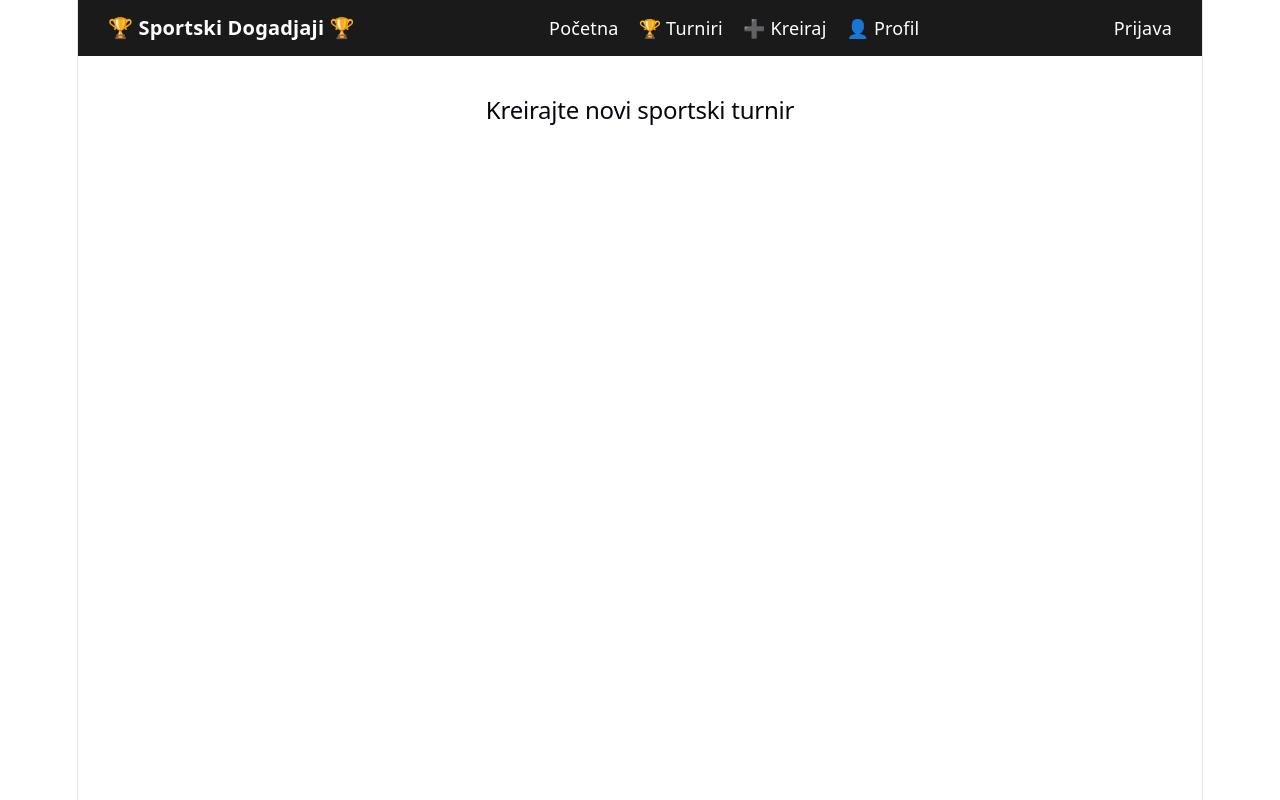
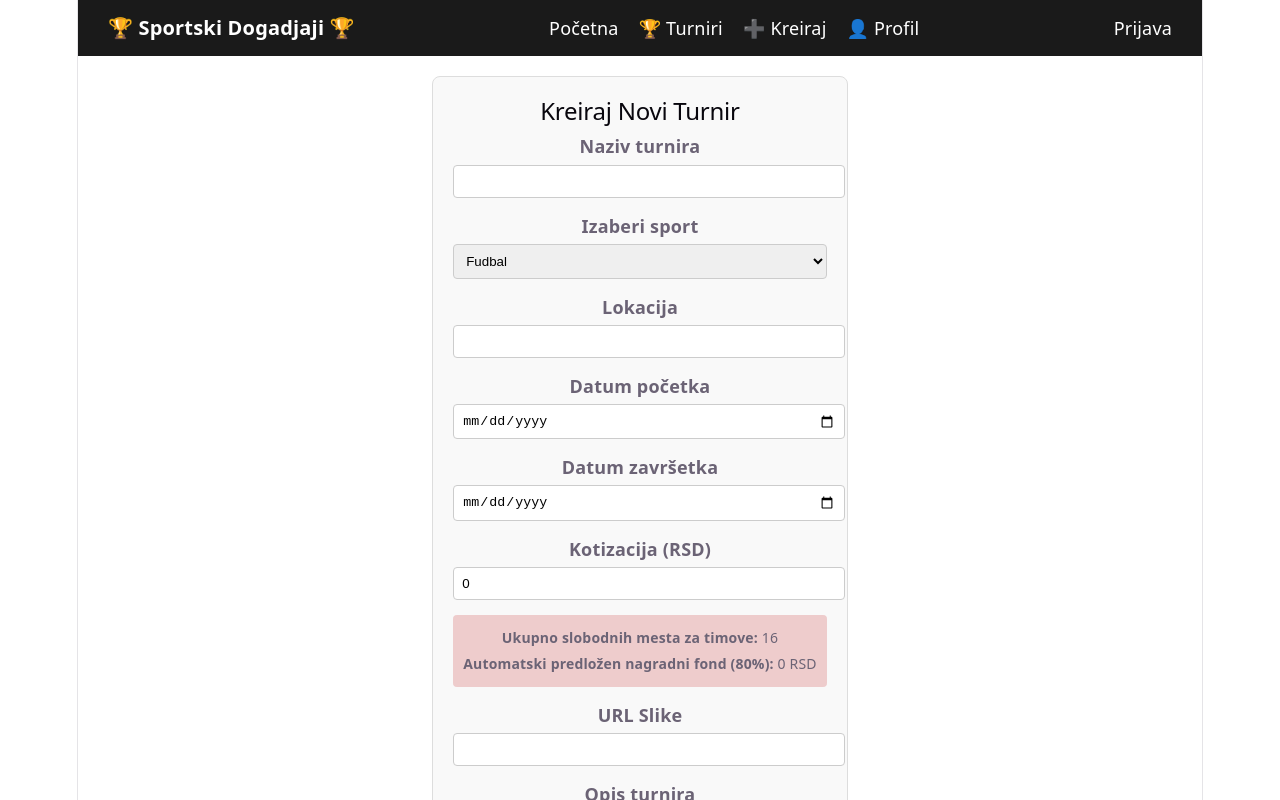
Before and after one commit to elab-development/klijentske-veb-tehnologije-2024-2024-0314-sportski-dogadjaji-turniri, a React (Vite) app: page /kreiraj-turnir in a window 1280 px wide. Shown: the top 800 px of the page. Built offline with nearby package versions, Linux system fonts and the light colour scheme.

Commit message:
kreirajTurnir stranica

```diff
--- a/src/strane/kreirajTurnir.tsx
+++ b/src/strane/kreirajTurnir.tsx
@@ -1,9 +1,151 @@
-import React from 'react';
+import React, { useState } from 'react';
+import { PoljeZaUnos } from '../komponente/poljeZaUnos';
+import { Dugme } from '../komponente/dugme';
+import type { TurnirInterface } from '../modeli/turniri';
+import { TurnirMenadzer } from '../modeli/turniri';
+
+// 1. REŠENJE: Pomoćna funkcija je premeštena VAN komponente.
+// Na ovaj način linter ne skenira Date.now() kao deo render ciklusa komponente.
+const kreirajDatumSaFallbackom = (datumStr: string): Date => {
+  return new Date(datumStr || Date.now());
+};
 
 export const KreirajTurnir: React.FC = () => {
+  const [forma, setForma] = useState({
+    naziv: '',
+    sport: 'Fudbal',
+    format: 'Grupna faza + Eliminacije',
+    lokacija: '',
+    datumPocetka: '',
+    datumZavrsetka: '',
+    maxTimova: 16,
+    prijavljenoTimova: 0,
+    kotizacija: 0,
+    nagradniFond: 0,
+    urlSlike: '',
+    opis: ''
+  });
+
+  const [porukaUspeha, setPorukaUspeha] = useState<string>('');
+
+  const handleInputChange = (polje: keyof typeof forma, vrednost: string | number) => {
+    setForma(f => {
+      const novoStanje = { ...f, [polje]: vrednost };
+
+      if (polje === 'sport') {
+        if (vrednost === 'Fudbal') {
+          novoStanje.maxTimova = 16;
+          novoStanje.format = 'Grupna faza + Eliminacije';
+        } else if (vrednost === 'Košarka') {
+          novoStanje.maxTimova = 12;
+          novoStanje.format = 'Ligaški sistem';
+        } else if (vrednost === 'Tenis') {
+          novoStanje.maxTimova = 32;
+          novoStanje.format = 'Kup sistem (Jedna eliminacija)';
+        }
+      }
+
+      novoStanje.nagradniFond = novoStanje.maxTimova * novoStanje.kotizacija * 0.8;
+      return novoStanje;
+    });
+  };
+
+  const pocetak = forma.datumPocetka ? new Date(forma.datumPocetka) : null;
+  const kraj = forma.datumZavrsetka ? new Date(forma.datumZavrsetka) : null;
+  const greskaDatuma = pocetak && kraj && kraj < pocetak
+    ? 'Datum završetka ne može biti pre datuma početka!'
+    : '';
+
+  // Privremeni objekat za menadžera koristi potpuno čistu vrednost (0) tokom samog rendera
+  const privremeniTurnir: TurnirInterface = {
+    id: 0,
+    naziv: forma.naziv,
+    sport: forma.sport,
+    format: forma.format,
+    lokacija: forma.lokacija,
+    datumPocetka: new Date(forma.datumPocetka || 0),
+    datumZavrsetka: new Date(forma.datumZavrsetka || 0),
+    maxTimova: forma.maxTimova,
+    prijavljenoTimova: forma.prijavljenoTimova,
+    kotizacija: forma.kotizacija,
+    nagradniFond: forma.nagradniFond,
+    status: 'Otvorene prijave',
+    urlSlike: forma.urlSlike,
+    opis: forma.opis
+  };
+  const menadzer = new TurnirMenadzer(privremeniTurnir);
+
+  const handleSubmit = (e: React.FormEvent) => {
+    e.preventDefault();
+    if (greskaDatuma) return;
+
+    // 2. REŠENJE: Ovde pozivamo spoljnu funkciju koja bezbedno generiše trenutno vreme
+    const konacniTurnir: TurnirInterface = {
+      ...privremeniTurnir,
+      datumPocetka: kreirajDatumSaFallbackom(forma.datumPocetka),
+      datumZavrsetka: kreirajDatumSaFallbackom(forma.datumZavrsetka),
+    };
+
+    console.log('Turnir spreman za slanje:', konacniTurnir);
+    setPorukaUspeha(`Uspešno ste kreirali turnir: "${forma.naziv}"!`);
+
+    setForma({
+      naziv: '',
+      sport: 'Fudbal',
+      format: 'Grupna faza + Eliminacije',
+      lokacija: '',
+      datumPocetka: '',
+      datumZavrsetka: '',
+      maxTimova: 16,
+      prijavljenoTimova: 0,
+      kotizacija: 0,
+      nagradniFond: 0,
+      urlSlike: '',
+      opis: ''
+    });
+  };
+
   return (
-    <div style={{ padding: '20px' }}>
-      <h2>Kreirajte novi sportski turnir</h2>
+    <div style={{ maxWidth: '600px', margin: '0 auto', padding: '20px', border: '1px solid #ddd', borderRadius: '8px', backgroundColor: '#f9f9f9' }}>
+      <h2>Kreiraj Novi Turnir</h2>
+
+      {porukaUspeha && <div style={{ padding: '10px', backgroundColor: '#d4edda', color: '#155724', borderRadius: '4px', marginBottom: '15px' }}>{porukaUspeha}</div>}
+
+      <form onSubmit={handleSubmit}>
+        <PoljeZaUnos labela="Naziv turnira" tip="text" vrednost={forma.naziv} promena={(e) => handleInputChange('naziv', e.target.value)} obavezno />
+
+        <div style={{ marginBottom: '15px' }}>
+          <label style={{ display: 'block', marginBottom: '5px', fontWeight: 'bold' }}>Izaberi sport</label>
+          <select value={forma.sport} onChange={(e) => handleInputChange('sport', e.target.value)} style={{ width: '100%', padding: '8px', borderRadius: '4px', border: '1px solid #ccc' }}>
+            <option value="Fudbal">Fudbal</option>
+            <option value="Košarka">Košarka</option>
+            <option value="Tenis">Tenis</option>
+          </select>
+        </div>
+
+        <PoljeZaUnos labela="Lokacija" tip="text" vrednost={forma.lokacija} promena={(e) => handleInputChange('lokacija', e.target.value)} obavezno />
+
+        <PoljeZaUnos labela="Datum početka" tip="date" vrednost={forma.datumPocetka} promena={(e) => handleInputChange('datumPocetka', e.target.value)} obavezno />
+        <PoljeZaUnos labela="Datum završetka" tip="date" vrednost={forma.datumZavrsetka} promena={(e) => handleInputChange('datumZavrsetka', e.target.value)} obavezno />
+
+        {greskaDatuma && <p style={{ color: 'red', fontSize: '14px', marginTop: '-10px', marginBottom: '15px' }}>{greskaDatuma}</p>}
+
+        <PoljeZaUnos labela="Kotizacija (RSD)" tip="number" vrednost={forma.kotizacija} promena={(e) => handleInputChange('kotizacija', Number(e.target.value))} obavezno />
+
+        <div style={{ padding: '10px', backgroundColor: '#ecc', borderRadius: '4px', marginBottom: '15px', fontSize: '14px' }}>
+          <strong>Ukupno slobodnih mesta za timove:</strong> {menadzer.slobodnaMesta()} <br />
+          <strong>Automatski predložen nagradni fond (80%):</strong> {forma.nagradniFond.toLocaleString('sr-RS')} RSD
+        </div>
+
+        <PoljeZaUnos labela="URL Slike" tip="text" vrednost={forma.urlSlike} promena={(e) => handleInputChange('urlSlike', e.target.value)} />
+
+        <div style={{ marginBottom: '15px' }}>
+          <label style={{ display: 'block', marginBottom: '5px', fontWeight: 'bold' }}>Opis turnira</label>
+          <textarea value={forma.opis} onChange={(e) => handleInputChange('opis', e.target.value)} style={{ width: '100%', padding: '8px', borderRadius: '4px', border: '1px solid #ccc', height: '80px' }} />
+        </div>
+
+        <Dugme labela="Objavi Turnir" tip="submit" vrsta="primarno" />
+      </form>
     </div>
   );
 };
```
